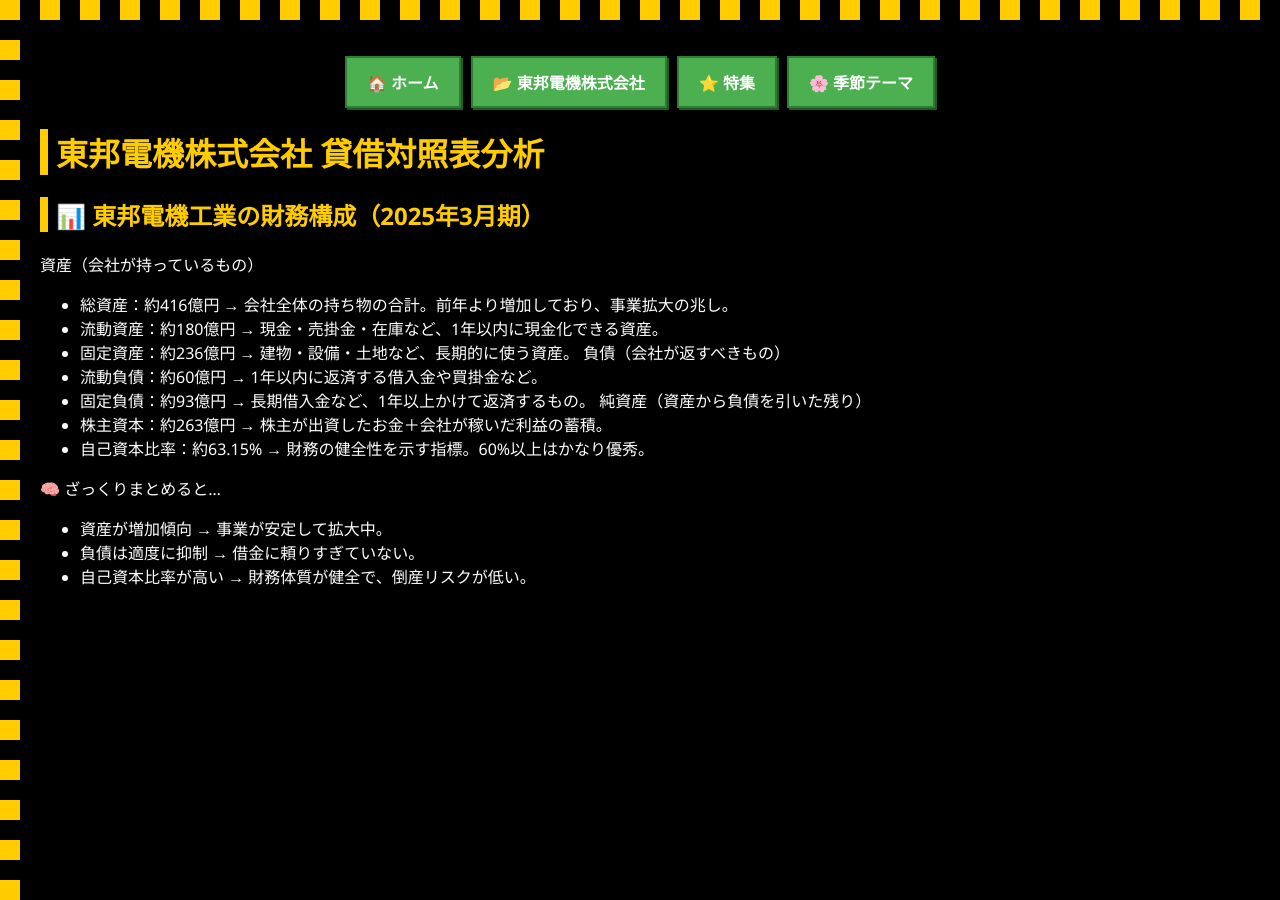
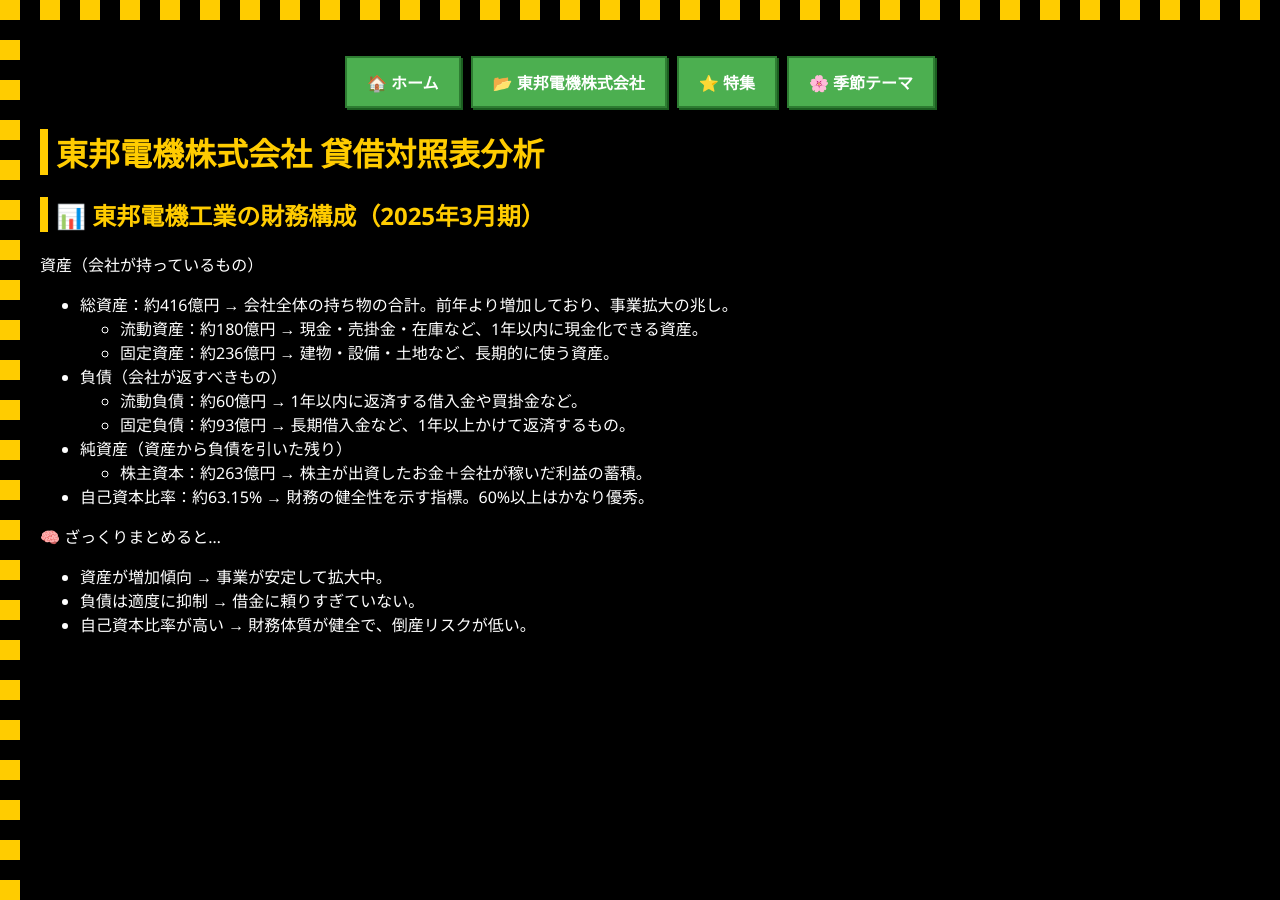
Before and after one commit to zGVfRcgR/BlockCrossing, a Jekyll site: the page built from docs/companies/toho-electric/bs.md, in a window 1280 px wide. Built offline with Jekyll 4.4.1, drawn with Linux system fonts in a browser that asks for light colours; our own code applies the rules of GitHub Pages for plain Markdown files.

Commit message:
Refactor formatting for clarity in financial analysis of 東邦電機株式会社

```diff
--- a/docs/companies/toho-electric/bs.md
+++ b/docs/companies/toho-electric/bs.md
@@ -5,18 +5,18 @@
 資産（会社が持っているもの）
 - 総資産：約416億円
   → 会社全体の持ち物の合計。前年より増加しており、事業拡大の兆し。
-- 流動資産：約180億円
-  → 現金・売掛金・在庫など、1年以内に現金化できる資産。
-- 固定資産：約236億円
-  → 建物・設備・土地など、長期的に使う資産。
-    負債（会社が返すべきもの）
-- 流動負債：約60億円
-  → 1年以内に返済する借入金や買掛金など。
-- 固定負債：約93億円
+  - 流動資産：約180億円
+    → 現金・売掛金・在庫など、1年以内に現金化できる資産。
+  - 固定資産：約236億円
+    → 建物・設備・土地など、長期的に使う資産。
+- 負債（会社が返すべきもの）
+  - 流動負債：約60億円
+    → 1年以内に返済する借入金や買掛金など。
+  - 固定負債：約93億円
   → 長期借入金など、1年以上かけて返済するもの。
-    純資産（資産から負債を引いた残り）
-- 株主資本：約263億円
-  → 株主が出資したお金＋会社が稼いだ利益の蓄積。
+- 純資産（資産から負債を引いた残り）
+  - 株主資本：約263億円
+    → 株主が出資したお金＋会社が稼いだ利益の蓄積。
 - 自己資本比率：約63.15%
   → 財務の健全性を示す指標。60%以上はかなり優秀。
 
```
